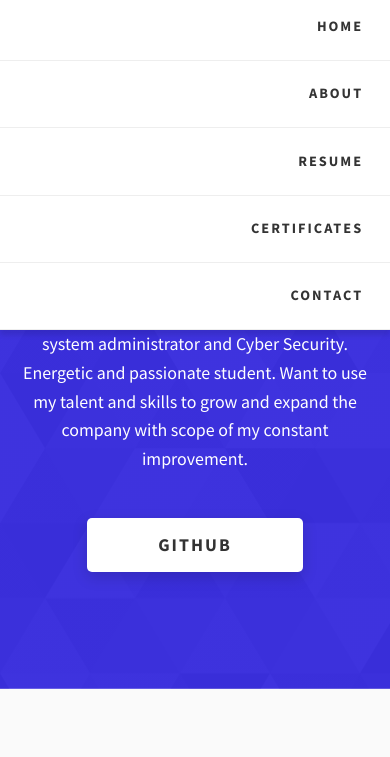
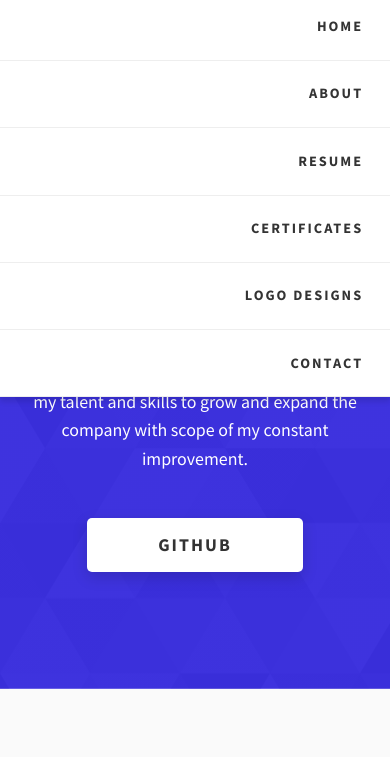
Before and after one commit to Suryansh1720001/Suryansh1720001.github.io, a website: page index.html in a window 390 px wide. Both pictures are taken after a click on the element 358 px from the left and 34 px from the top of the page. Shown: the part 77-834 px from the top of the page. Drawn offline with Linux system fonts and the light colour scheme.

Commit message:
add logo design section in mobile view

```diff
--- a/index.html
+++ b/index.html
@@ -50,11 +50,12 @@
             </a>
           </li>
           <li class="header__link-wrapper">
+            <a href="logoDesign.html" class="header__link"> Logo Designs </a>
+          </li>
+          <li class="header__link-wrapper">
             <a href="./index.html#contact" class="header__link"> Contact </a>
           </li>
-          <li class="header__link-wrapper">
-            <a href="logoDesign.html" class="header__link"> Logo Designs </a>
-          </li>
+
         </ul>
         <div class="header__main-ham-menu-cont">
           <img src="./assets/svg/ham-menu.svg" alt="hamburger menu" class="header__main-ham-menu" />
@@ -83,6 +84,9 @@
           </li>
           <li class="header__sm-menu-link">
             <a href="https://drive.google.com/drive/folders/1OhfFTs6OvZTfxWKzR3pssXk5T2oy-hR6"> Certificates </a>
+          </li>
+          <li class="header__sm-menu-link">
+            <a href="logoDesign.html"> Logo Designs </a>
           </li>
 
           <li class="header__sm-menu-link">
```
